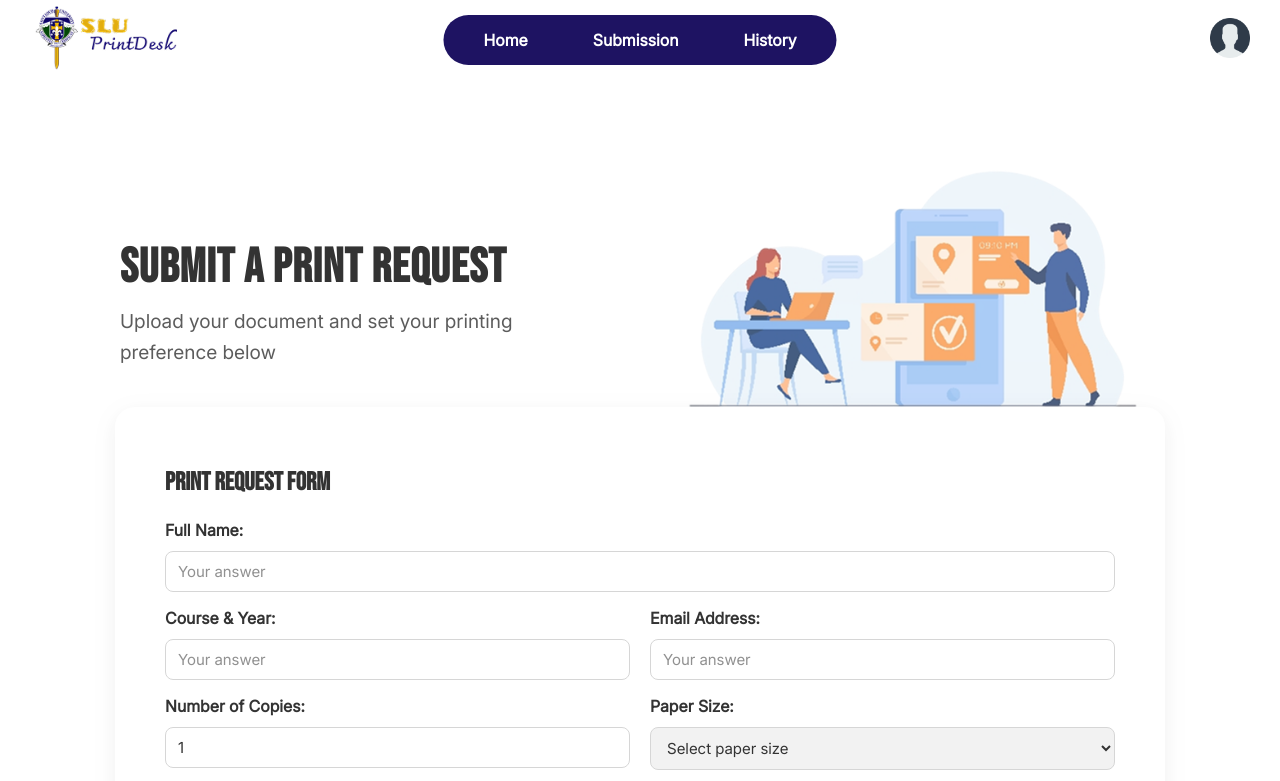
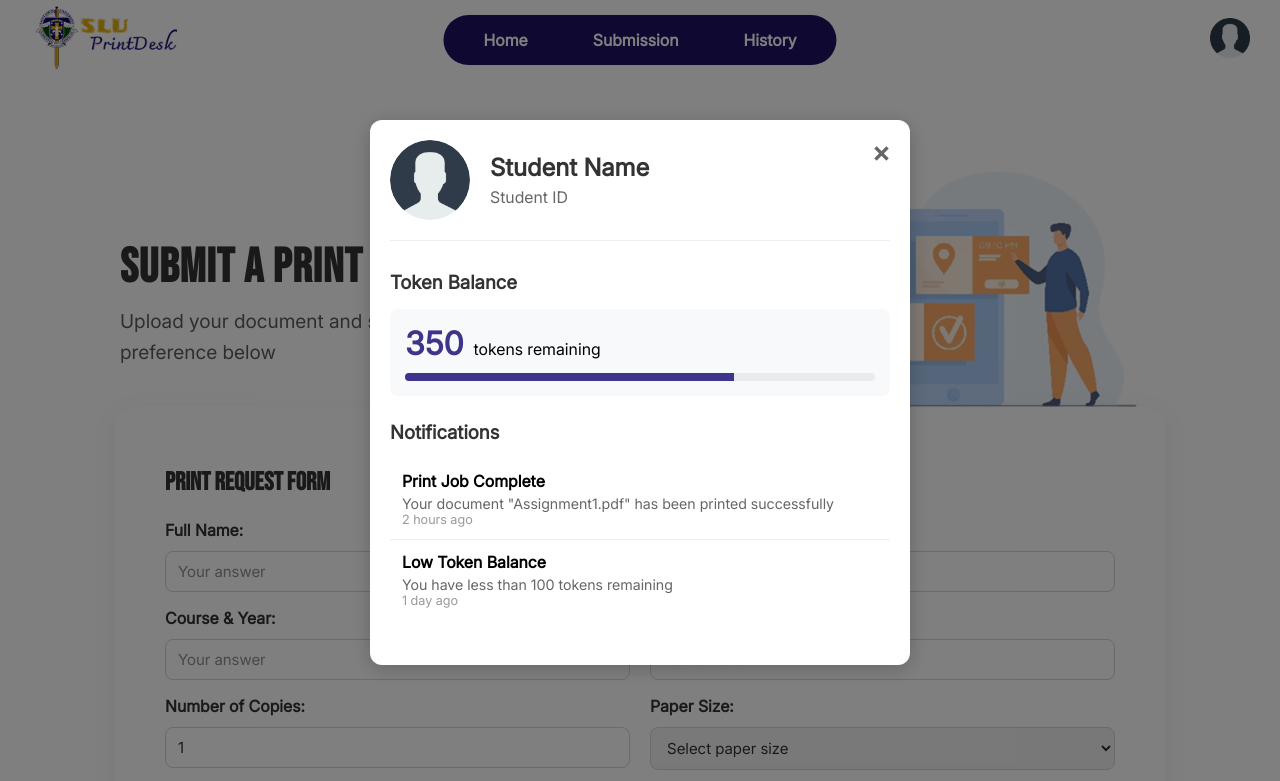
Before and after one commit to 2243390-jei/PrintDesk-SoftEng, a plain HTML site: page student/submission.html in a window 1280 px wide. Both pictures are taken after a click on the picture 1230 px from the left and 38 px from the top of the page. Shown: the top 781 px of the page. Drawn offline with Linux system fonts and the light colour scheme.

Commit message:
update Profile info submission page

```diff
--- a/student/submission.html
+++ b/student/submission.html
@@ -26,7 +26,7 @@
         </nav>
 
         <div class="profile-icon">
-            <img src="../images/student_img/profile.png" alt="Profile" />
+            <img id="nav-profile-pic" src="../images/student_img/profile.png" alt="Profile" />
         </div>
     </header>
 
@@ -135,6 +135,36 @@
             </form>
         </div>
     </section>
+    <div id="profileModal" class="modal">
+        <div class="modal-content">
+            <span class="close-modal">&times;</span>
+            <div class="profile-header">
+                <img src="../images/student_img/profile.png" alt="Profile Picture" class="modal-profile-pic">
+                <div class="profile-info">
+                    <h2 id="studentName">Student Name</h2>
+                    <p id="studentId">Student ID</p>
+                </div>
+            </div>
+            <div class="tokens-section">
+                <h3>Token Balance</h3>
+                <div class="token-info">
+                    <div class="token-amount">
+                        <span id="tokenCount">500</span>
+                        <span>tokens remaining</span>
+                    </div>
+                    <div class="token-progress">
+                        <div class="progress-bar" id="tokenProgressBar"></div>
+                    </div>
+                </div>
+            </div>
+            <div class="notifications-section">
+                <h3>Notifications</h3>
+                <div class="notifications-list" id="notificationsList">
+                    <!-- Notifications will be dynamically added here -->
+                </div>
+            </div>
+        </div>
+    </div>
 </body>
 
 </html>
```
Also changed, not shown: student/history.html (+1 -1 lines).
